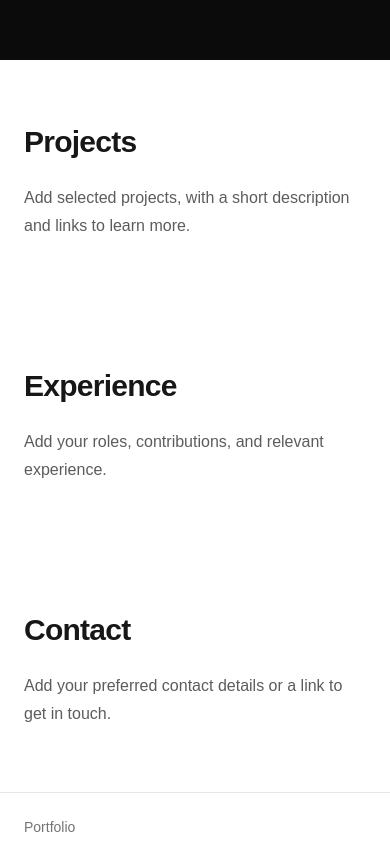
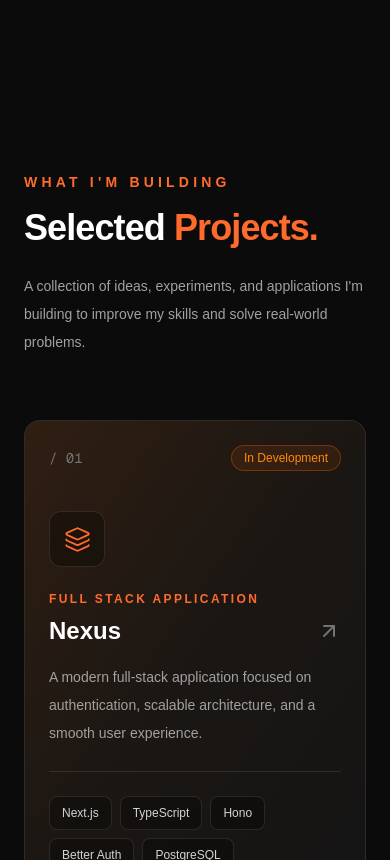
Before and after one commit to navjot-ai-dev/navjot-portfolio, a Next.js app: page / in a window 390 px wide. Shown: the part 8860-9720 px from the top of the page. Built offline with nearby package versions, Linux system fonts and the light colour scheme.

Commit message:
add project section

```diff
--- a/src/components/sections/Projects.tsx
+++ b/src/components/sections/Projects.tsx
@@ -1,11 +1,195 @@
-import Section from "@/components/ui/Section";
+"use client";
+
+import {
+  ArrowUpRight,
+  Code2,
+  Database,
+  ShoppingBag,
+  Sparkles,
+  Terminal,
+  Layers3,
+} from "lucide-react";
+
+const projects = [
+  {
+    number: "01",
+    title: "Nexus",
+    category: "Full Stack Application",
+    description:
+      "A modern full-stack application focused on authentication, scalable architecture, and a smooth user experience.",
+    tech: ["Next.js", "TypeScript", "Hono", "Better Auth", "PostgreSQL"],
+    status: "In Development",
+    featured: true,
+    icon: Layers3,
+    gradient: "from-orange-500/20 via-orange-500/5 to-transparent",
+  },
+  {
+    number: "02",
+    title: "JSON Formatter",
+    category: "Developer Utility",
+    description:
+      "A clean and powerful tool to format, validate, and organize JSON data with a simple developer-friendly interface.",
+    tech: ["Next.js", "TypeScript", "Tailwind CSS"],
+    status: "In Development",
+    featured: false,
+    icon: Code2,
+    gradient: "from-blue-500/20 via-blue-500/5 to-transparent",
+  },
+  {
+    number: "03",
+    title: "AI Tools Platform",
+    category: "AI Powered Platform",
+    description:
+      "An upcoming platform bringing useful AI-powered tools together in one simple and accessible experience.",
+    tech: ["Next.js", "TypeScript", "AI APIs"],
+    status: "Planned",
+    featured: false,
+    icon: Sparkles,
+    gradient: "from-purple-500/20 via-purple-500/5 to-transparent",
+  },
+  {
+    number: "04",
+    title: "E-Commerce Platform",
+    category: "Full Stack Web App",
+    description:
+      "A modern online shopping experience with product discovery, shopping cart, and a scalable application structure.",
+    tech: ["Next.js", "TypeScript", "Database"],
+    status: "Planned",
+    featured: false,
+    icon: ShoppingBag,
+    gradient: "from-green-500/20 via-green-500/5 to-transparent",
+  },
+];
 
 export default function Projects() {
   return (
-    <Section id="projects" title="Projects">
-      <p className="leading-7 text-foreground/70">
-        Add selected projects, with a short description and links to learn more.
-      </p>
-    </Section>
+    <section
+      id="projects"
+      className="relative overflow-hidden bg-[#0B0B0B] px-6 py-28 text-white md:px-12"
+    >
+      <div className="mx-auto max-w-7xl">
+        {/* Section Heading */}
+        <div className="mb-16 flex flex-col justify-between gap-6 md:flex-row md:items-end">
+          <div>
+            <p className="mb-4 text-sm font-semibold uppercase tracking-[0.3em] text-[#FF6B2C]">
+              What I'm Building
+            </p>
+
+            <h2 className="text-4xl font-bold tracking-tight md:text-6xl">
+              Selected <span className="text-[#FF6B2C]">Projects.</span>
+            </h2>
+          </div>
+
+          <p className="max-w-md text-sm leading-7 text-neutral-400 md:text-base">
+            A collection of ideas, experiments, and applications I'm building
+            to improve my skills and solve real-world problems.
+          </p>
+        </div>
+
+        {/* Projects Grid */}
+        <div className="grid gap-6 md:grid-cols-2">
+          {projects.map((project) => {
+            const Icon = project.icon;
+
+            return (
+              <article
+                key={project.number}
+                className={`group relative overflow-hidden rounded-2xl border border-white/10 bg-[#141414] p-6 transition-all duration-300 hover:-translate-y-1 hover:border-[#FF6B2C]/50 md:p-8 ${
+                  project.featured ? "md:col-span-2" : ""
+                }`}
+              >
+                {/* Background Gradient */}
+                <div
+                  className={`pointer-events-none absolute inset-0 bg-gradient-to-br ${project.gradient} opacity-60 transition-opacity duration-300 group-hover:opacity-100`}
+                />
+
+                <div className="relative z-10">
+                  {/* Top Row */}
+                  <div className="mb-10 flex items-center justify-between">
+                    <span className="font-mono text-sm text-neutral-500">
+                      / {project.number}
+                    </span>
+
+                    <span
+                      className={`rounded-full border px-3 py-1 text-xs font-medium ${
+                        project.status === "In Development"
+                          ? "border-orange-500/30 bg-orange-500/10 text-orange-400"
+                          : "border-white/10 bg-white/5 text-neutral-400"
+                      }`}
+                    >
+                      {project.status}
+                    </span>
+                  </div>
+
+                  {/* Icon */}
+                  <div className="mb-6 flex h-14 w-14 items-center justify-center rounded-xl border border-white/10 bg-black/30 text-[#FF6B2C] transition-transform duration-300 group-hover:scale-110">
+                    <Icon size={27} strokeWidth={1.6} />
+                  </div>
+
+                  {/* Project Information */}
+                  <div className="mb-6">
+                    <p className="mb-2 text-xs font-semibold uppercase tracking-[0.2em] text-[#FF6B2C]">
+                      {project.category}
+                    </p>
+
+                    <div className="flex items-center justify-between gap-4">
+                      <h3 className="text-2xl font-bold md:text-3xl">
+                        {project.title}
+                      </h3>
+
+                      <ArrowUpRight
+                        size={24}
+                        className="shrink-0 text-neutral-500 transition-all duration-300 group-hover:-translate-y-1 group-hover:translate-x-1 group-hover:text-[#FF6B2C]"
+                      />
+                    </div>
+
+                    <p className="mt-4 max-w-2xl text-sm leading-7 text-neutral-400 md:text-base">
+                      {project.description}
+                    </p>
+                  </div>
+
+                  {/* Technologies */}
+                  <div className="flex flex-wrap gap-2 border-t border-white/10 pt-6">
+                    {project.tech.map((technology) => (
+                      <span
+                        key={technology}
+                        className="rounded-lg border border-white/10 bg-black/30 px-3 py-2 text-xs text-neutral-300"
+                      >
+                        {technology}
+                      </span>
+                    ))}
+                  </div>
+                </div>
+              </article>
+            );
+          })}
+        </div>
+
+        {/* Bottom Banner */}
+        <div className="mt-10 flex flex-col items-start justify-between gap-5 rounded-2xl border border-white/10 bg-[#141414] p-6 md:flex-row md:items-center md:p-8">
+          <div className="flex items-center gap-4">
+            <div className="flex h-12 w-12 items-center justify-center rounded-xl bg-[#FF6B2C]/10 text-[#FF6B2C]">
+              <Terminal size={24} />
+            </div>
+
+            <div>
+              <h3 className="font-semibold">More projects are on the way.</h3>
+              <p className="mt-1 text-sm text-neutral-500">
+                Always building. Always learning.
+              </p>
+            </div>
+          </div>
+
+          <a
+            href="https://github.com/navjot-ai-dev"
+            target="_blank"
+            rel="noopener noreferrer"
+            className="inline-flex items-center gap-2 text-sm font-semibold text-[#FF6B2C] transition-colors hover:text-white"
+          >
+            Explore GitHub <ArrowUpRight size={17} />
+          </a>
+        </div>
+      </div>
+    </section>
   );
 }
```
Also changed, not shown: src/components/sections/Contact.tsx (line endings or trailing spaces).
